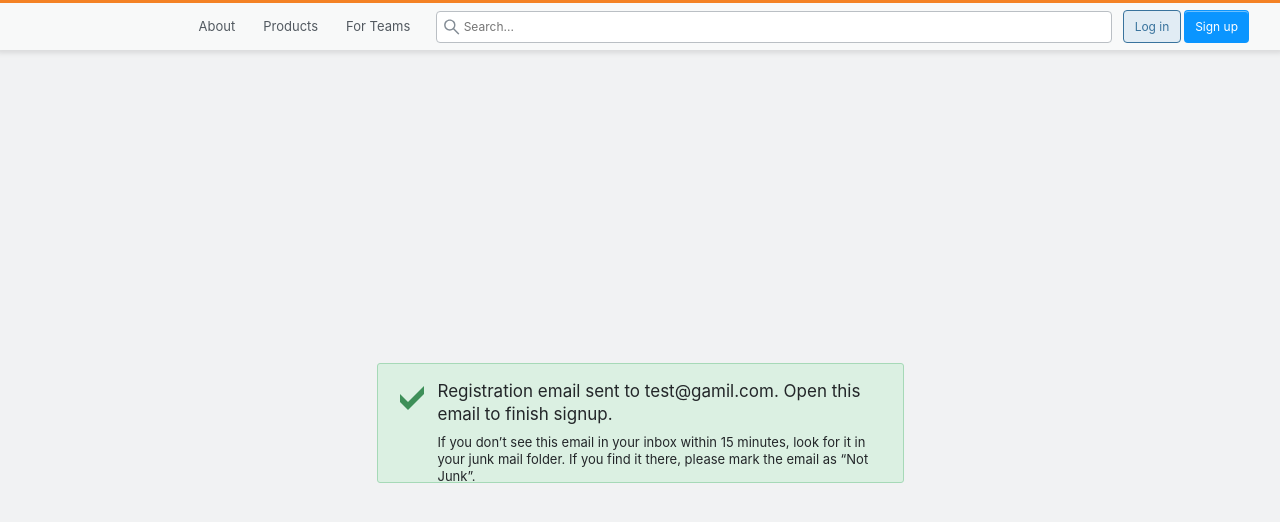
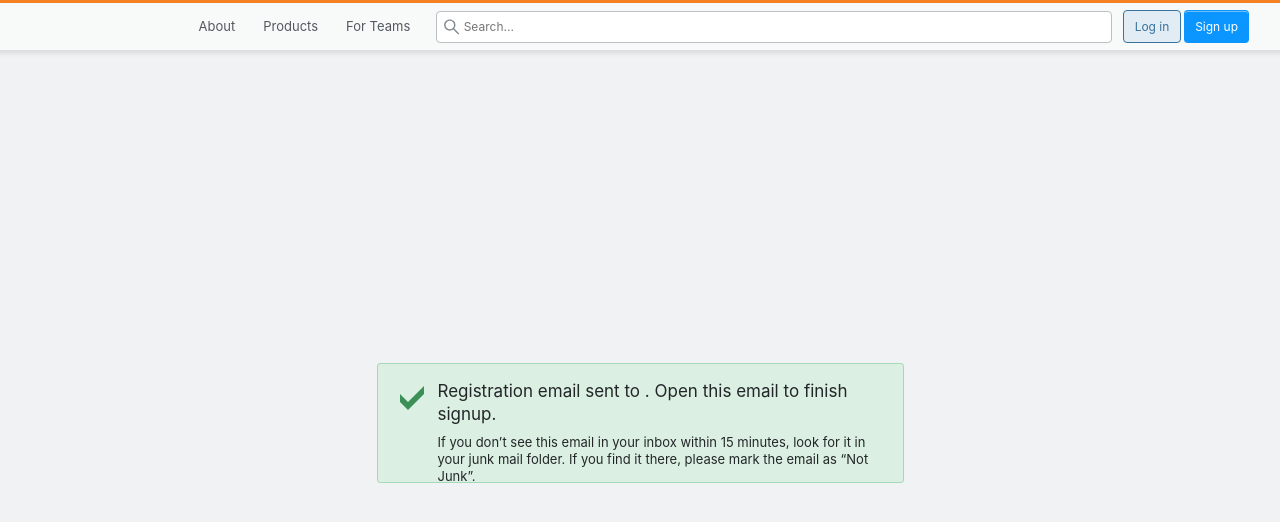
Before and after one commit to Icyeong/seb40_pre_033, a React (Create React App) app in the folder client/: page /users/signup/success in a window 1280 px wide. Shown: the top 522 px of the page. Built offline with nearby package versions, Linux system fonts and the light colour scheme; grey boxes are pictures that could not be loaded.

Commit message:
feat: 회원가입 성공페이지 이메일 연동

```diff
--- a/client/src/components/login-logout-signup/SignupForm.js
+++ b/client/src/components/login-logout-signup/SignupForm.js
@@ -135,6 +135,7 @@ const SignupForm = () => {
       navigate('/');
       // 회원가입 성공
     } else {
+      dispatch(getmyInfo({ email }));
       navigate('/users/signup/success');
     }
   };
--- a/client/src/pages/SignupSuccess.js
+++ b/client/src/pages/SignupSuccess.js
@@ -1,3 +1,4 @@
+import { useSelector } from 'react-redux';
 import styled from 'styled-components';
 import { CheckSvg } from '../assets/images/SignupSvg';
 import { Wrapper } from '../assets/styles/LoginStyle';
@@ -31,6 +32,7 @@ const Flexbox = styled.div`
 `;
 
 const SignupSuccess = () => {
+  const email = useSelector((state) => state.userReducer.email);
   return (
     <>
       <Header />
@@ -39,8 +41,8 @@ const SignupSuccess = () => {
           <CheckSvg />
           <div className="successBox">
             <p>
-              Registration email sent to test@gamil.com. Open this email to
-              finish signup.
+              Registration email sent to {email}. Open this email to finish
+              signup.
             </p>
             <p>
               If you don’t see this email in your inbox within 15 minutes, look
```
